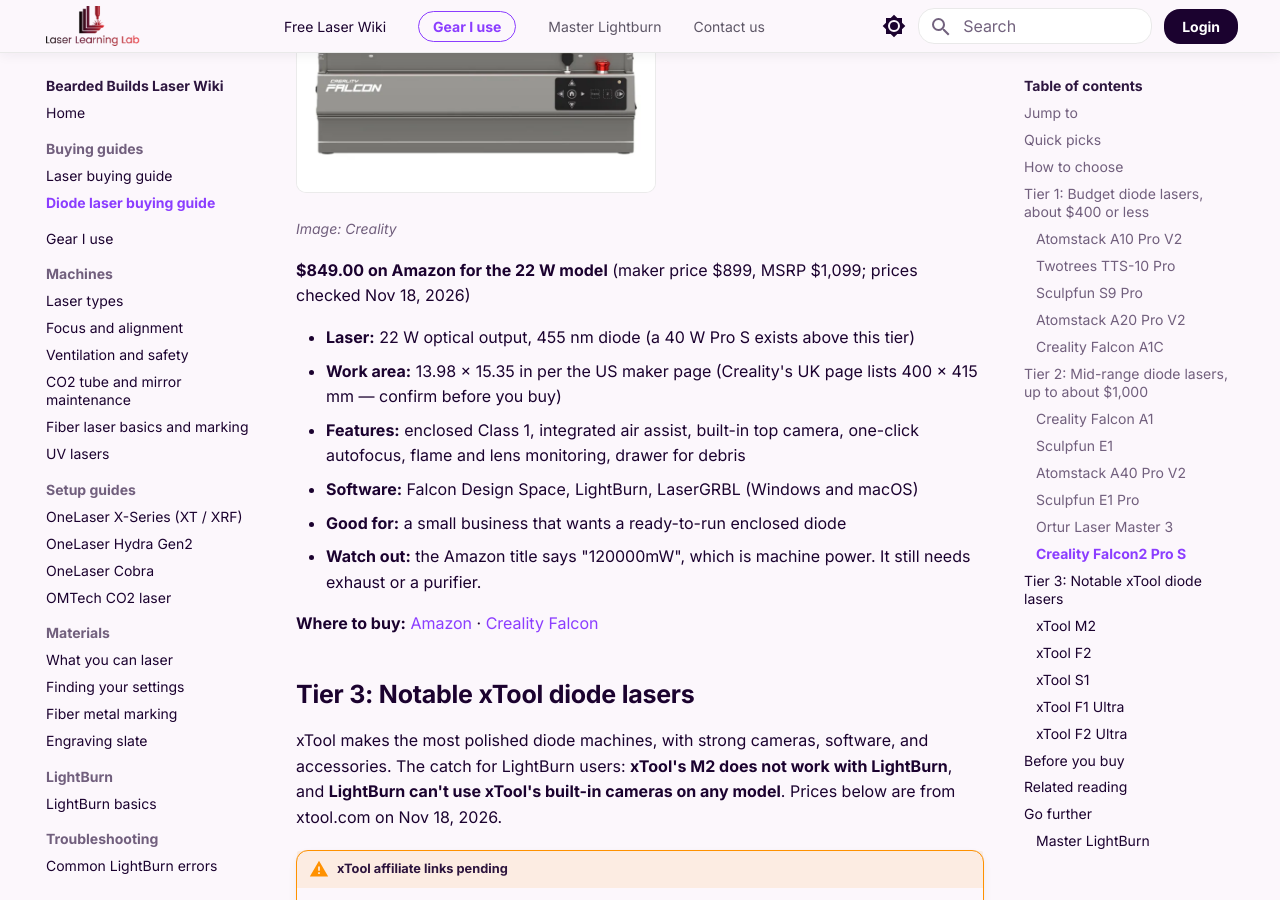
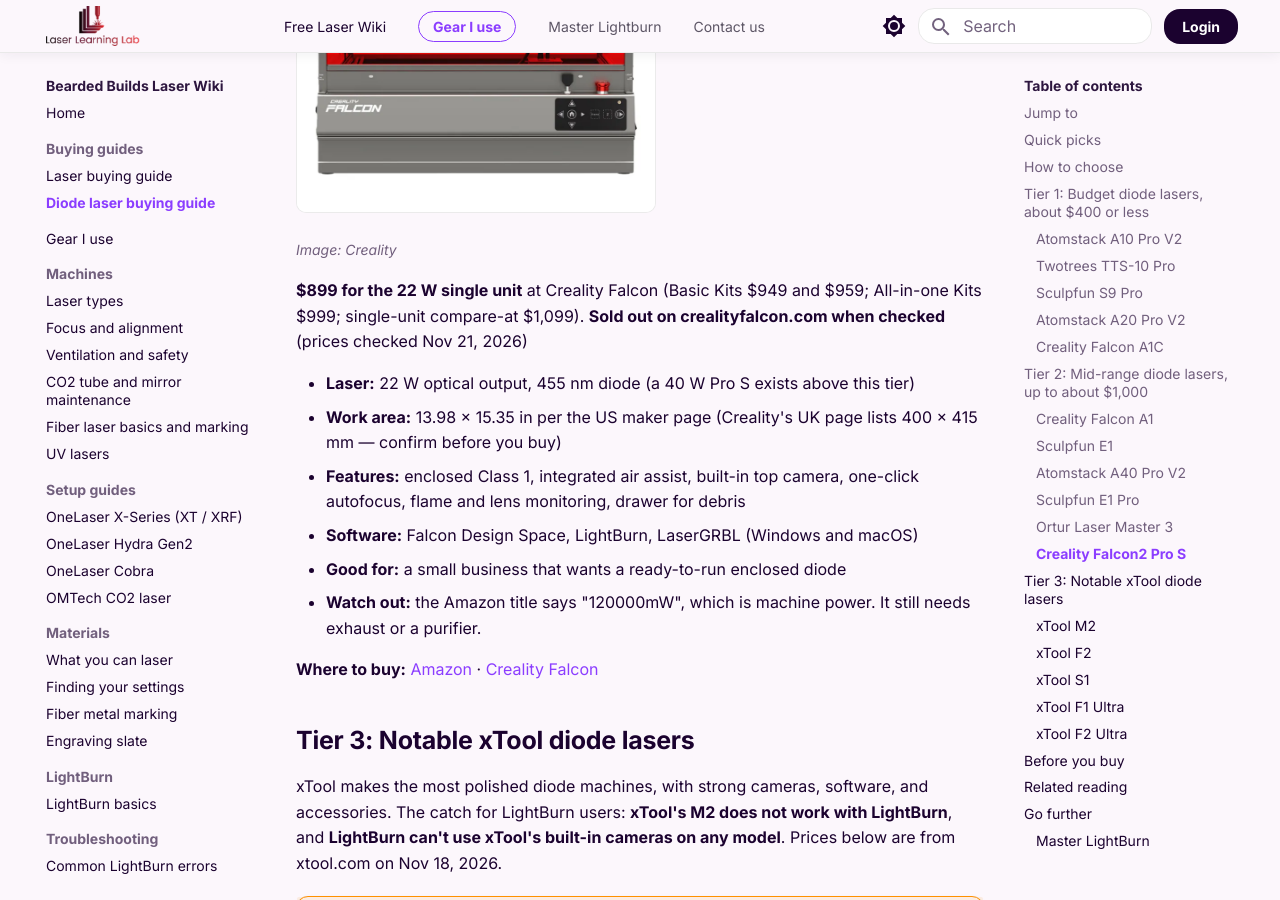
Before and after one commit to beardedbuildsco/laser-wiki, an MkDocs documentation site: the page built from docs/buying-guides/diode-buying-guide.md, in a window 1280 px wide and 900 px high, scrolled down 12657 px. Built offline with MkDocs 1.6.1 and Material for MkDocs 9.7.7, drawn with Linux system fonts in a browser that asks for light colours; comment, search, counter and statistics services are not loaded; some of the changed text lies outside the part shown.

Commit message:
Update Falcon2 Pro S prices to current Creality Falcon list; note sold out

```diff
--- a/docs/buying-guides/diode-buying-guide.md
+++ b/docs/buying-guides/diode-buying-guide.md
@@ -169,7 +169,7 @@ This is where enclosures, cameras, air assist in the box, and 20 W+ beams show u
 | [Atomstack A40 Pro V2](#atomstack-a40-pro-v2) | $739.99 Amazon · $769 maker | 48 W / 24 W switchable (maker rating) | 385 × 400 mm | Included (F60 kit) | Open frame | No camera / auto focus | Yes (as GRBL) |
 | [Sculpfun E1 Pro](#sculpfun-e1-pro) | $799.00 Amazon · $799 maker | 21 W | 400 × 320 mm | Air pump included | Enclosed, Class 1 | Camera / manual focus | Yes |
 | [Ortur Laser Master 3 (20 W)](#ortur-laser-master-3) | $829 maker | 20 W | 400 × 380 mm | Air pump included | Open frame | Not listed | Yes |
-| [Creality Falcon2 Pro S 22W](#creality-falcon2-pro-s) | $849.00 Amazon · $899 maker | 22 W | 13.98 × 15.35 in (see note) | Integrated | Enclosed, Class 1 | Camera / one-click autofocus | Yes |
+| [Creality Falcon2 Pro S 22W](#creality-falcon2-pro-s) | $899 maker (kits $949–$999) — **sold out** | 22 W | 13.98 × 15.35 in (see note) | Integrated | Enclosed, Class 1 | Camera / one-click autofocus | Yes |
 
 ### Creality Falcon A1 {#creality-falcon-a1}
 
@@ -262,7 +262,7 @@ This is where enclosures, cameras, air assist in the box, and 20 W+ beams show u
 
 *Image: Creality*
 
-**$849.00 on Amazon for the 22 W model** (maker price $899, MSRP $1,099; prices checked Nov 18, 2026)
+**$899 for the 22 W single unit** at Creality Falcon (Basic Kits $949 and $959; All-in-one Kits $999; single-unit compare-at $1,099). **Sold out on crealityfalcon.com when checked** (prices checked Nov 21, 2026)
 
 - **Laser:** 22 W optical output, 455 nm diode (a 40 W Pro S exists above this tier)
 - **Work area:** 13.98 × 15.35 in per the US maker page (Creality's UK page lists 400 × 415 mm — confirm before you buy)
```
Also changed, not shown: other parts of docs/buying-guides/diode-buying-guide.md (+1 -1 lines).
